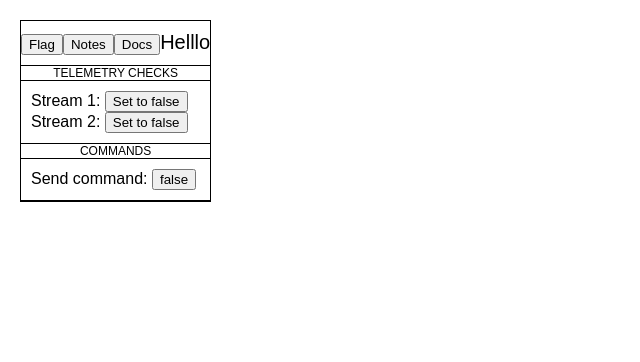
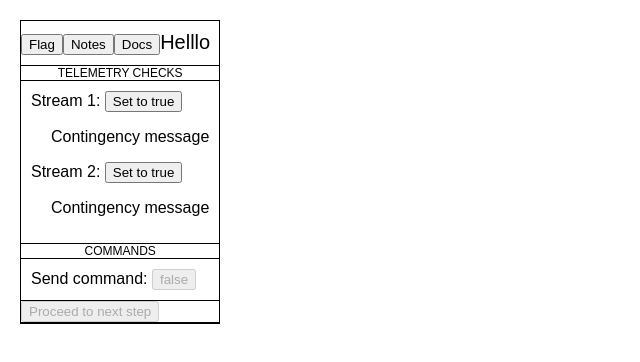
Before and after one commit to NiallMcKinnon/react-test, a React (Create React App) app in the folder src/: page / in a window 1280 px wide. Shown: the top 362 px of the page, without its empty margins (0-640 px from the left). Built offline with nearby package versions, Linux system fonts and the light colour scheme.

Commit message:
Proceed button now activates correctly

```diff
--- a/src/App.js
+++ b/src/App.js
@@ -14,7 +14,10 @@ class Command extends React.Component {
 
     clickEvent() {
         // this.value = !(this.value);
-        this.setState({sent: !this.state.sent})
+        // this.setState({sent: !this.state.sent})
+        this.setState({sent: !this.state.sent}, () => {
+            this.props.onCommandSend(this.props.index, this.state.sent);
+        });
     }
 
     render() {
@@ -33,7 +36,7 @@ class TelemCheck extends React.Component {
     constructor(props) {
         super(props);
         this.state = {
-            toggle: true
+            toggle: false
         };
         this.clickEvent = this.clickEvent.bind(this);
     }
@@ -61,27 +64,27 @@ class TelemCheck extends React.Component {
 }
 
 class ProcedureStep extends React.Component {
-
     constructor(props) {
         super(props);
         this.state = {
-            telemChecks: [
-                // <TelemCheck key="1" title="Stream 1"/>,
-                // <TelemCheck key="2" title="Stream 2"/>
-                {toggle: true},
-                {toggle: true}
-            ],
-            commands: [
-                <Command key="1" ready={false}/>
-            ]
+            telemChecks: [{ toggle: false }, { toggle: false }],
+            // commands: [<Command key="1" ready={false} />],
+            commands: [{sent: false}]
         };
         this.handleToggleChange = this.handleToggleChange.bind(this);
+        this.handleCommandSend = this.handleCommandSend.bind(this);
     }
 
     handleToggleChange(index, toggle) {
         const newTelemChecks = [...this.state.telemChecks];
-        newTelemChecks[index] = {toggle: toggle};
-        this.setState({telemChecks: newTelemChecks});
+        newTelemChecks[index] = { toggle: toggle };
+        this.setState({ telemChecks: newTelemChecks });
+    }
+
+    handleCommandSend(index, sent) {
+        const newCommands = [...this.state.commands];
+        newCommands[index] = {sent: sent};
+        this.setState({commands: newCommands});
     }
 
     checkTelemStatus() {
@@ -93,9 +96,18 @@ class ProcedureStep extends React.Component {
         return true;
     }
 
+    checkCommandStatus() {
+        for (let i = 0; i < this.state.commands.length; i++) {
+            if (!this.state.commands[i].sent) {
+                return false;
+            }
+        }
+        return true;
+    }
+
     render() {
-
         const commandsReady = this.checkTelemStatus();
+        const allCommandsSent = this.checkCommandStatus();
 
         return (
             <div className="ProcedureStep">
@@ -106,29 +118,33 @@ class ProcedureStep extends React.Component {
                     Helllo
                 </div>
                 <div className="subSection">
-                    <div className="sectionHeader">
-                        TELEMETRY CHECKS
-                    </div>
+                    <div className="sectionHeader">TELEMETRY CHECKS</div>
                     <div className="sectionBody">
-                        {this.state.telemChecks.map((check, index) =>
+                        {this.state.telemChecks.map((check, index) => (
                             <TelemCheck
                                 key={index}
-                                title={`Stream ${index+1}`}
+                                title={`Stream ${index + 1}`}
                                 index={index}
                                 onToggleChange={this.handleToggleChange}
                             />
-                        )}
+                        ))}
                     </div>
                 </div>
                 <div className="subSection">
-                    <div className="sectionHeader">
-                        COMMANDS
+                    <div className="sectionHeader">COMMANDS</div>
+                    <div className="sectionBody">
+                        {this.state.commands.map((check, index) => (
+                            <Command
+                                key={index}
+                                ready={commandsReady}
+                                index={index}
+                                onCommandSend={this.handleCommandSend}
+                            />
+                        ))}
                     </div>
-                    <div className="sectionBody">
-                        {this.state.commands.map(command =>
-                            React.cloneElement(command, {ready: commandsReady})
-                        )}
-                    </div>
+                </div>
+                <div className="subSection">
+                    <button disabled={!allCommandsSent}>Proceed to next step</button>
                 </div>
             </div>
         );
```
